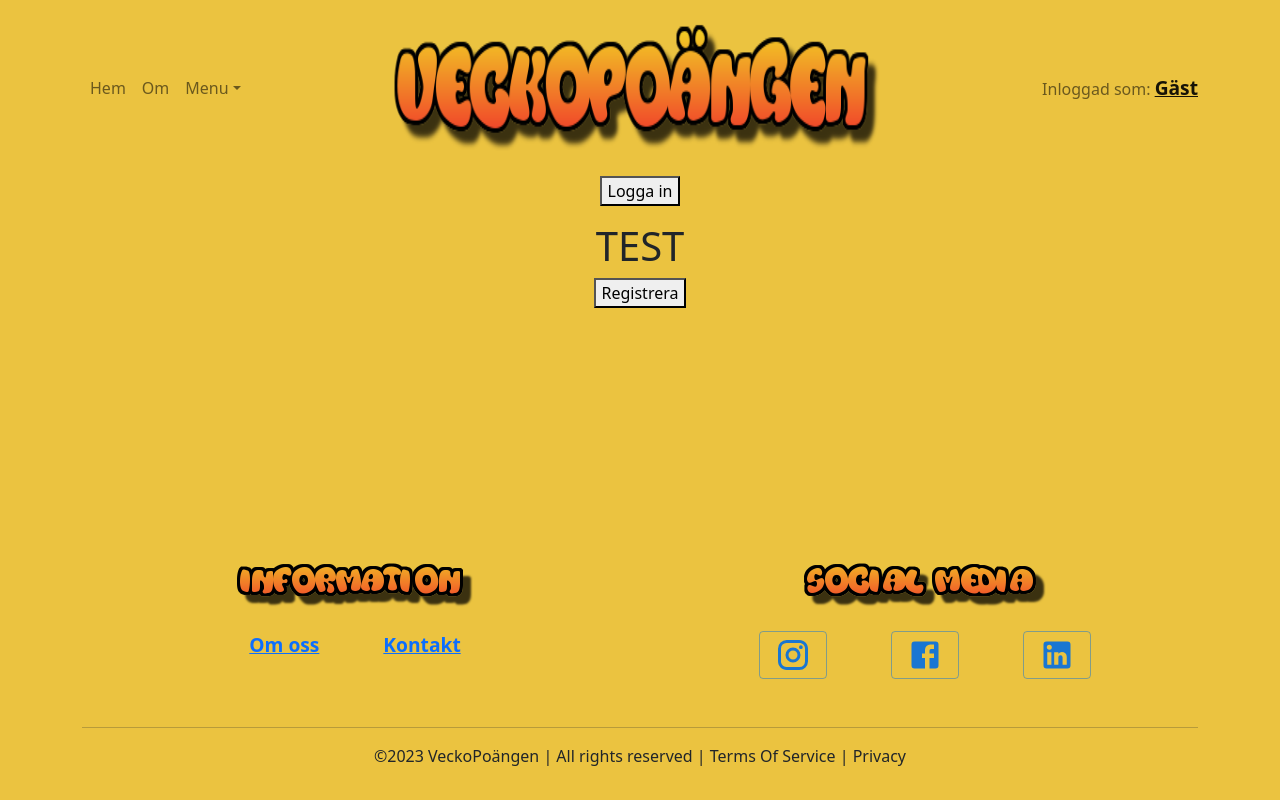
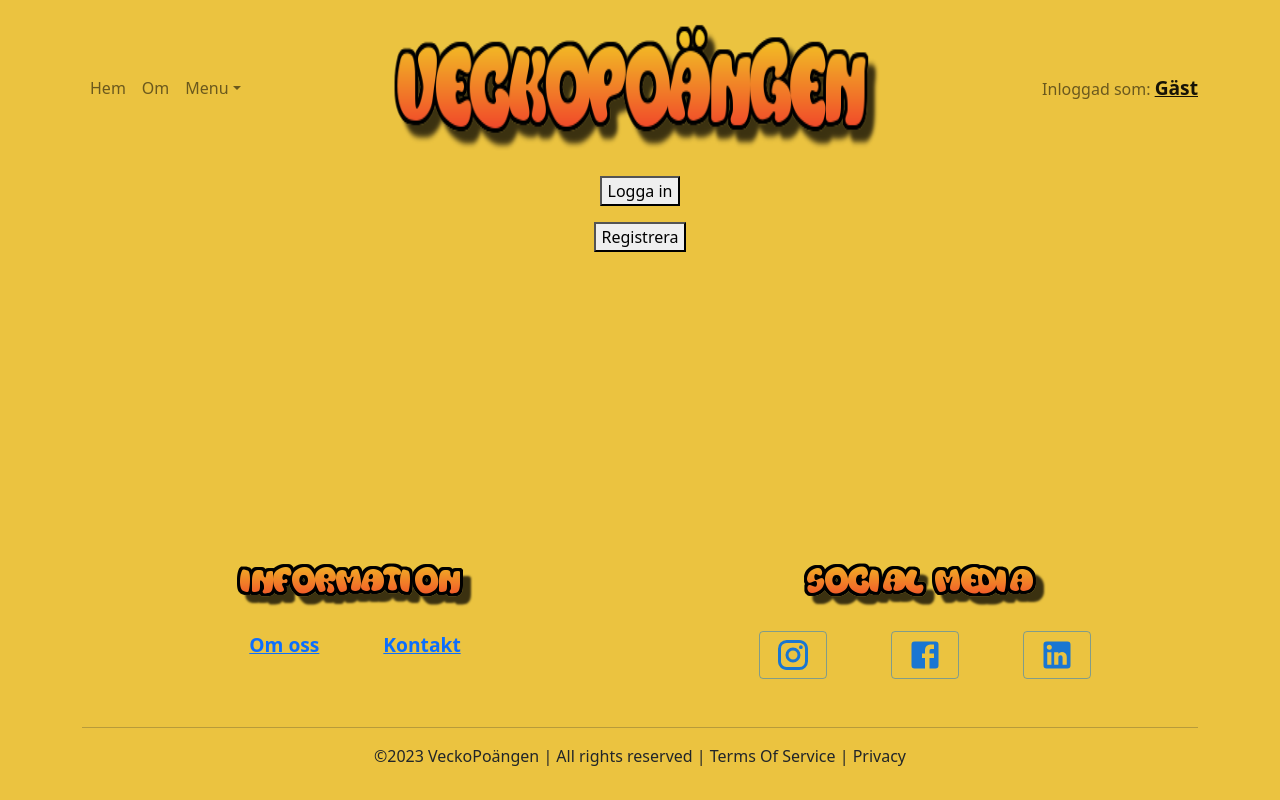
Before and after one commit to simonlj8/vecko_poangen, a React (Create React App) app: page / in a window 1280 px wide. Shown: the top 800 px of the page. Built offline with nearby package versions, Linux system fonts and the light colour scheme.

Commit message:
Refactor from App.js to MainPage

```diff
--- a/src/App.js
+++ b/src/App.js
@@ -13,28 +13,12 @@
   //const [LoginPage, setLoginPage] = useState('loginPage');
   //const [StartPage, setStartPage] = useState('start')
 
-  const handleSubmit = () => {
-    setStartPage('login');
-    return;
-  }
-
-  const handleSubmit2 = () => {
-    setStartPage('signup');
-    return;
-  }
 
 
   if (startPage === 'start') {
     return (
       <div className="App">
         <Header />
-        <p>
-          <button onClick={handleSubmit}>Logga in</button>
-        </p>
-        <h1>TEST</h1>
-        <p>
-          <button onClick={handleSubmit2}>Registrera</button>
-        </p>
         <p>
         <MainPage />
         </p>
@@ -43,7 +27,7 @@
     );
   }
 
-
+/*
   if (startPage === 'login') {
     return (
       <div className="App">
@@ -64,6 +48,6 @@
         <Footer />
       </div>
     )
-  }
+  }*/
 }
 export default App;
--- a/src/components/MainPage/MainPage.js
+++ b/src/components/MainPage/MainPage.js
@@ -1,30 +1,61 @@
 import { useState, useEffect } from "react";
-import Header from "../Header/Header";
-import Footer from "../Footer/Footer";
 import LogIn from "../Login/Login";
 import SignUp from "../SignUp/SignUp";
 import '../../App.css'
 
 
 
-function mainPage() {
-
+function MainPage() {
+    const [mainPage, setMainPage] = useState('start');
     //const [startPage, setStartPage] = useState('login')
 
-   /* const handleSubmitSignUp = (e) => {
-      e.preventDefault();
-      setStartPage=('signup');
-    }*/
+    /* const handleSubmitSignUp = (e) => {
+       e.preventDefault();
+       setStartPage=('signup');
+     }*/
 
 
-    return (
-        <>
+    const handleSubmit = () => {
+        setMainPage('login');
+        return;
+    }
+
+    const handleSubmit2 = () => {
+        setMainPage('signup');
+        return;
+    }
 
 
+    if (mainPage === 'start') {
+        return (
+            <div className="App">
+                <p>
+                    <button onClick={handleSubmit}>Logga in</button>
+                </p>
+                <p>
+                    <button onClick={handleSubmit2}>Registrera</button>
+                </p>
+            </div>
+        );
+    }
 
 
-        </>
-    );
+    if (mainPage === 'login') {
+        return (
+            <div className="App">
+                <LogIn />
+            </div>
+        );
+    }
+
+    if (mainPage === 'signup') {
+        return (
+            <div className="App">
+                <SignUp />
+            </div>
+        )
+    }
+
 };
 
-export default mainPage;
+export default MainPage;
```
